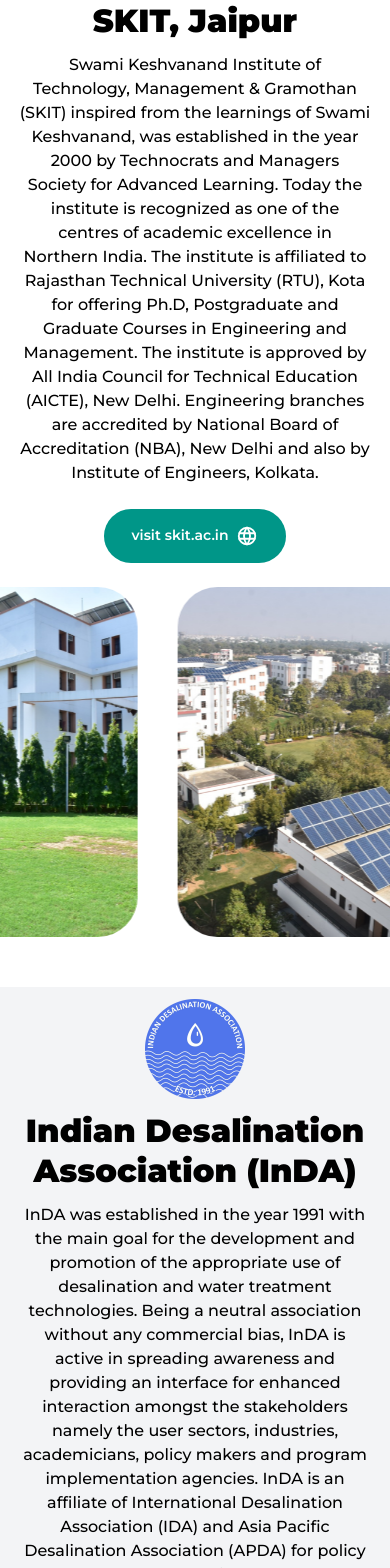
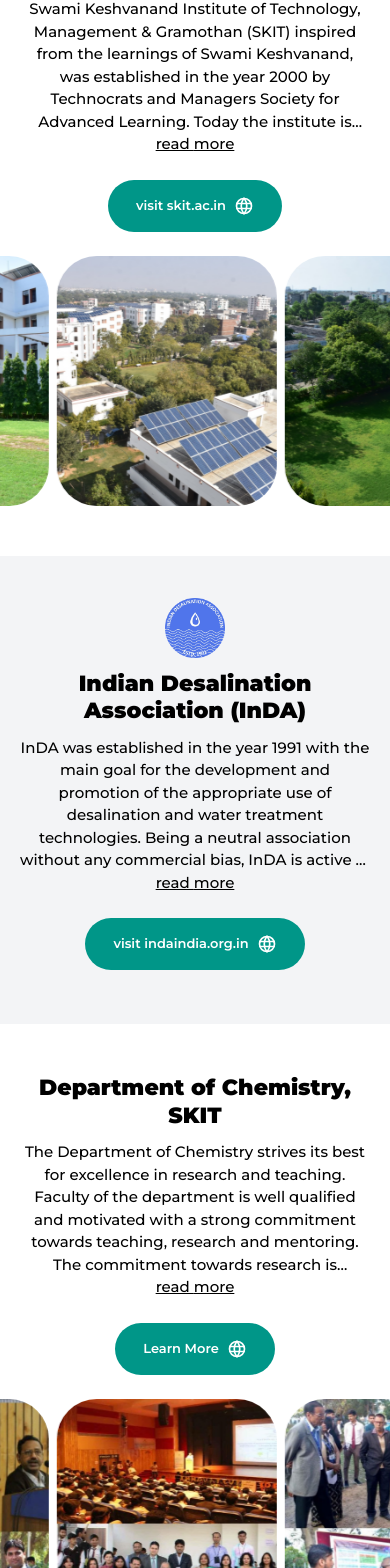
Before and after one commit to Prashant-S29/icepadm_skit, a Next.js app: page /about in a window 390 px wide. Shown: the part 219-1787 px from the top of the page. Built offline with nearby package versions, Linux system fonts and the light colour scheme.

Commit message:
Style: Made whole website responsive to all screen widths

```diff
--- a/app/about/page.tsx
+++ b/app/about/page.tsx
@@ -23,6 +23,7 @@
 import Image from "next/image";
 
 import Marquee from "react-fast-marquee";
+import BIG_PARA_HANDLER from "@/clientComponents/bigParaHandler";
 
 const ABOUT_US = () => {
   const skitImages = [skitThree, skitTwo, skitOne, skitFour, skitFive, skitSix];
@@ -40,19 +41,23 @@
   return (
     <>
       <div className=" w-full">
-        <div className="my-5 min-h-screen   rounded-[40px] ">
-          <div className="flex px-[5%]  justify-center items-center ">
+        <div className="my-5    rounded-[40px] ">
+          <div className="flex px-[20px] md:px-[4%] lg:px-[5%]  justify-center items-center ">
             <div className="text-center">
               <div className=" flex justify-center my-3">
-                <Image src={skit_logo} alt="skit_logo" className="w-[100px]" />
+                <Image
+                  src={skit_logo}
+                  alt="skit_logo"
+                  className="w-[60px] sm:w-[80px] md:w-[90px] lg:w-[100px]"
+                />
               </div>
               <div className="leading-tight">
-                <span className="text-[32px] text-[#000] font-black">
+                <span className="max-[400px]:text-[22px] text-[24px] sm:text-[28px]  md:text-[30px] lg:text-[32px] font-black">
                   SKIT, Jaipur
                 </span>
               </div>
-              <div className="text-[16px] font-medium mt-3">
-                <span>
+              <div className="text-[15px] lg:text-[16px] font-medium mt-3">
+                <BIG_PARA_HANDLER>
                   Swami Keshvanand Institute of Technology, Management &
                   Gramothan (SKIT) inspired from the learnings of Swami
                   Keshvanand, was established in the year 2000 by Technocrats
@@ -65,18 +70,18 @@
                   Technical Education (AICTE), New Delhi. Engineering branches
                   are accredited by National Board of Accreditation (NBA), New
                   Delhi and also by Institute of Engineers, Kolkata.
-                </span>
+                </BIG_PARA_HANDLER>
               </div>
               <div className="text-[16px] font-medium my-6 flex justify-center">
                 <Link
                   href="https://skit.ac.in"
-                  className="text-[14px] px-7 py-4 font-semibold flex gap-2 items-center rounded-full bg-[#009688] text-white"
+                  className="text-[13px] lg:text-[14px] w-fit px-7 py-4 font-semibold  flex gap-2 items-center rounded-full bg-[#009688] text-white"
                 >
                   <div>
                     <span>visit skit.ac.in</span>
                   </div>
                   <div>
-                    <TbWorld className="text-[22px]" />
+                    <TbWorld className="text-[20px] md:text-[22px]" />
                   </div>
                 </Link>
               </div>
@@ -85,30 +90,34 @@
           <div>
             <Marquee autoFill speed={30}>
               {skitImages.map((image, index) => (
-                <div key={index} className=" mx-5 rounded-[40px]">
+                <div key={index} className=" mx-1 rounded-[40px]">
                   <Image
                     src={image}
                     alt={`$image-${index}`}
-                    className="w-[300px] h-[350px] object-cover rounded-[40px]"
+                    className="w-[220px] md:w-[270px] lg:w-[300px] h-[250px] md:h-[300px] lg:h-[350px] object-cover rounded-[40px]"
                   />
                 </div>
               ))}
             </Marquee>
           </div>
         </div>
-        <div className="my-[50px] min-h-screen flex items-center bg-gray-100  ">
-          <div className="flex px-[5%]  justify-center items-center ">
+        <div className="py-[30px] md:py-[50px] h-fit my-[50px] md:min-h-screen  flex items-center bg-gray-100  ">
+          <div className="flex px-[20px] md:px-[4%] lg:px-[5%] justify-center items-center ">
             <div className="text-center">
               <div className=" flex justify-center my-3">
-                <Image src={indaLogo} alt="indalogo" className="w-[100px]" />
+                <Image
+                  src={indaLogo}
+                  alt="indalogo"
+                  className="w-[60px] sm:w-[80px] md:w-[90px] lg:w-[100px]"
+                />
               </div>
               <div className="leading-tight">
-                <span className="text-[32px] text-[#000] font-black">
+                <span className="max-[400px]:text-[22px] text-[24px] sm:text-[28px]  md:text-[30px] lg:text-[32px] font-black">
                   Indian Desalination Association (InDA)
                 </span>
               </div>
-              <div className="text-[16px] font-medium mt-3">
-                <span>
+              <div className="text-[15px] lg:text-[16px] font-medium mt-3">
+                <BIG_PARA_HANDLER>
                   InDA was established in the year 1991 with the main goal for
                   the development and promotion of the appropriate use of
                   desalination and water treatment technologies. Being a neutral
@@ -124,18 +133,18 @@
                   industries to enable them to mitigate the problems related to
                   wastewater & water management in addition to pollution
                   control.
-                </span>
+                </BIG_PARA_HANDLER>
               </div>
               <div className="text-[16px] font-medium my-6 flex justify-center">
                 <Link
                   href="https://skit.ac.in"
-                  className="text-[14px] px-7 py-4 font-semibold flex gap-2 items-center rounded-full bg-[#009688] text-white"
+                  className="text-[13px] lg:text-[14px] w-fit px-7 py-4 font-semibold  flex gap-2 items-center rounded-full bg-[#009688] text-white"
                 >
                   <div>
                     <span>visit indaindia.org.in</span>
                   </div>
                   <div>
-                    <TbWorld className="text-[22px]" />
+                    <TbWorld className="text-[20px] md:text-[22px]" />
                   </div>
                 </Link>
               </div>
@@ -146,12 +155,12 @@
           <div className="flex px-[5%]  justify-center items-center ">
             <div className="text-center">
               <div className="leading-tight">
-                <span className="text-[32px] text-[#000] font-black">
+                <span className="max-[400px]:text-[22px] text-[24px] sm:text-[28px]  md:text-[30px] lg:text-[32px] font-black">
                   Department of Chemistry, SKIT
                 </span>
               </div>
-              <div className="text-[16px] font-medium mt-3">
-                <span>
+              <div className="text-[15px] lg:text-[16px] font-medium mt-3">
+                <BIG_PARA_HANDLER>
                   The Department of Chemistry strives its best for excellence in
                   research and teaching. Faculty of the department is well
                   qualified and motivated with a strong commitment towards
@@ -168,38 +177,36 @@
                   time. Department offers a vibrant and dynamic atmosphere to
                   nurture the spirit of inquisitiveness amongst students and
                   faculty members.
-                </span>
+                </BIG_PARA_HANDLER>
               </div>
               <div className="text-[16px] font-medium my-6 flex justify-center">
                 <Link
                   href="https://skit.ac.in"
-                  className="text-[14px] px-7 py-4 font-semibold flex gap-2 items-center rounded-full bg-[#009688] text-white"
+                  className="text-[13px] lg:text-[14px] w-fit px-7 py-4 font-semibold  flex gap-2 items-center rounded-full bg-[#009688] text-white"
                 >
                   <div>
                     <span>Learn More</span>
                   </div>
                   <div>
-                    <TbWorld className="text-[22px]" />
+                    <TbWorld className="text-[20px] md:text-[22px]" />
                   </div>
                 </Link>
               </div>
             </div>
           </div>
-          <Marquee autoFill speed={30} className="mt-[20px]">
+          <div>
+            <Marquee autoFill speed={30}>
               {docImages.map((image, index) => (
-              <div key={index} className="w-[300px] mx-5  rounded-[40px]">
+                <div key={index} className=" mx-1 rounded-[40px]">
                   <Image
                     src={image}
                     alt={`$image-${index}`}
-                  className="w-[300px] h-[350px] object-cover rounded-[40px]"
+                    className="w-[220px] md:w-[270px] lg:w-[300px] h-[250px] md:h-[300px] lg:h-[350px] object-cover rounded-[40px]"
                   />
                 </div>
-              // <div
-              //   key={index}
-              //   className="w-[300px] h-[350px] bg-gray-100 rounded-[40px] mx-5"
-              // />
               ))}
             </Marquee>
+          </div>
         </div>
       </div>
     </>
--- a/app/advisors/page.tsx
+++ b/app/advisors/page.tsx
@@ -7,12 +7,14 @@
       <div className="w-full min-h-screen flex justify-center text-center pb-5">
         <div className="w-full mt-5">
           <div className="leading-tight">
-            <span className="text-[32px] font-black">Advisory Committee</span>
+            <span className="max-[400px]:text-[22px] text-[24px] sm:text-[28px]  md:text-[30px] lg:text-[32px] font-black">
+              Advisory Committee
+            </span>
           </div>
           {advisoryBoard.map((advisoryDetail, index) => (
             <div key={index} className="mt-[30px] w-full">
               <div>
-                <span className="text-[32px] font-black">
+                <span className="max-[400px]:text-[22px] text-[24px] sm:text-[28px]  md:text-[30px] lg:text-[32px] font-black">
                   {advisoryDetail.category}
                 </span>
               </div>
@@ -24,17 +26,17 @@
                   hover:shadow-[0_0px_15px_-10px_rgba(0,0,0,0.3)] px-[20px] py-[20px] rounded-[15px] w-[300px]"
                   >
                     <div className="mt-3">
-                      <span className="text-[16px] font-bold">
+                      <span className="text-[15px] md:text-[16px] font-bold">
                         {memberDetail.name}
                       </span>
                     </div>
-                    <div>
-                      <span className="text-[15px] text-gray-500">
+                    <div className="leading-tight">
+                      <span className="text-[13px] md:text-[15px] text-gray-500">
                         {memberDetail.post}
                       </span>
                     </div>
-                    <div>
-                      <span className="text-[15px] text-gray-500">
+                    <div className="leading-tight">
+                      <span className="text-[13px] md:text-[15px] text-gray-500">
                         {memberDetail.address}
                       </span>
                     </div>
--- a/app/guidelines/page.tsx
+++ b/app/guidelines/page.tsx
@@ -6,26 +6,24 @@
     <>
       <div className="w-full min-h-screen">
         <div className="text-center mt-5">
-          {/* <div>
-            <span className="text-[16px] text-gray-600">
-              ICEPADM Rule and Regulations
-            </span>
-          </div> */}
           <div className="leading-tight">
-            <span className="text-[32px] font-black">
+            <span className="max-[400px]:text-[22px] text-[24px] sm:text-[28px]  md:text-[30px] lg:text-[32px] font-black">
               Paper Submission Guidelines
             </span>
           </div>
         </div>
-        <div className="w-full p-[20px] flex justify-center gap-[50px] mt-5">
-          <div className="px-[50px] py-[30px] w-[40%] bg-gray-100 rounded-[40px]">
+        <div className="w-full p-[20px] flex justify-center flex-wrap gap-y-[20px] gap-x-[50px] mt-5">
+          <div
+            className="px-[40px] lg:px-[50px] py-[30px] w-full lg:w-[40%]
+          bg-gray-100 rounded-[35px] md:rounded-[40px]"
+          >
             <div className="leading-tight">
-              <span className="text-[20px] font-extrabold">
+              <span className="text-[18px] md:text-[20px] font-extrabold">
                 Oral Presentation Guidelines
               </span>
             </div>
             <div className="mt-3">
-              <ul className="list-disc ">
+              <ul className="list-disc text-[15px] md:text-[16px] ">
                 <li>
                   <span className="font-semibold">Presentation slots</span>:
                   Limited to 15 minutes.
@@ -46,14 +44,17 @@
               </ul>
             </div>
           </div>
-          <div className="px-[50px] py-[30px] w-[40%] bg-gray-100 rounded-[40px]">
+          <div
+            className="px-[40px] lg:px-[50px] py-[30px] w-full lg:w-[40%]
+          bg-gray-100 rounded-[35px] md:rounded-[40px]"
+          >
             <div className="leading-tight">
-              <span className="text-[20px] font-extrabold">
+              <span className="text-[18px] md:text-[20px] font-extrabold">
                 Poster Presentation Guidelines
               </span>
             </div>
             <div className="mt-3">
-              <ul className="list-disc ">
+            <ul className="list-disc text-[15px] md:text-[16px] ">
                 <li>
                   <span className="font-semibold">Poster format</span>: 1-page
                   PDF in landscape orientation.
--- a/app/publication/page.tsx
+++ b/app/publication/page.tsx
@@ -8,31 +8,28 @@
     <>
       <div className="w-full min-h-screen">
         <div className="text-center mt-5">
-          {/* <div>
-            <span className="text-[16px] text-gray-600">
-              ICEPADM Publications
-            </span>
-          </div> */}
           <div className="leading-tight">
-            <span className="text-[32px] font-black">
+            <span className="max-[400px]:text-[22px] text-[24px] sm:text-[28px]  md:text-[30px] lg:text-[32px] font-black">
               SKIT Research Journal
             </span>
           </div>
         </div>
         <div className="mt-5  w-full">
           <div className="w-full">
-            <div className="flex justify-center">
+            <div className="flex justify-center px-5">
               <Image src={srj} alt="srj" className="w-[350px]" />
             </div>
-            <div className="w-full text-center mt-3">
-              <span>
-                ISSN (PRINT) 2278-2508 ISSN (ONLINE) 2454-9673
-              </span>
+            <div className="w-full text-center mt-3 px-5 leading-tight">
+              <span className="text-[14px] sm:text-[16px]">ISSN (PRINT) 2278-2508 ISSN (ONLINE) 2454-9673</span>
             </div>
             <div className="w-full text-center">
-              <span className="text-gray-600 text-[15px]">
+              <span className="text-gray-600 text-[13px] sm:text-[15px]">
                 For more info{" "}
-                <Link href="https://ijskit.org/" target="_blank" className="font-semibold">
+                <Link
+                  href="https://ijskit.org/"
+                  target="_blank"
+                  className="font-semibold"
+                >
                   Click here
                 </Link>
               </span>
--- a/app/registration/page.tsx
+++ b/app/registration/page.tsx
@@ -9,9 +9,11 @@
       <div className="w-full min-h-screen">
         <div>
           <div className="leading-tight text-center my-5">
-            <span className="text-[32px] font-black">ICEPADM Registration</span>
+            <span className="max-[400px]:text-[22px] text-[24px] sm:text-[28px]  md:text-[30px] lg:text-[32px] font-black">
+              ICEPADM Registration
+            </span>
           </div>
-          <div className="flex justify-center gap-[30px] px-5">
+          <div className="flex flex-wrap justify-center gap-x-[30px] gap-y-5 px-5">
             {registrationDetails.map((details, index) => (
               <CONFERENCE_REG_CARD
                 details={details}
@@ -24,15 +26,13 @@
 
         <div>
           <div className="leading-tight text-center my-5">
-            <span className="text-[32px] font-black">Paper Submissions</span>
+            <span className="max-[400px]:text-[22px] text-[24px] sm:text-[28px]  md:text-[30px] lg:text-[32px] font-black">
+              Paper Submissions
+            </span>
           </div>
-          <div className="flex justify-center gap-[30px] px-5">
+          <div className="flex flex-wrap justify-center gap-x-[30px] gap-y-5 px-5">
             {paperSubmissionDetails.map((details, index) => (
-              <PAPER_SUB_CARD
-                details={details}
-                index={index}
-                key={index}
-              />
+              <PAPER_SUB_CARD details={details} index={index} key={index} />
             ))}
           </div>
         </div>
--- a/app/speakers/page.tsx
+++ b/app/speakers/page.tsx
@@ -7,13 +7,10 @@
     <>
       <div className="w-full flex justify-center text-center pb-5">
         <div className="mt-5">
-          {/* <div>
-            <span className="text-[16px] text-gray-600">
-              ICEPADM Speakers Panle
+          <div className="leading-tight">
+            <span className="max-[400px]:text-[22px] text-[24px] sm:text-[28px]  md:text-[30px] lg:text-[32px] font-black">
+              Eminent Speakers
             </span>
-          </div> */}
-          <div className="leading-tight">
-            <span className="text-[32px] font-black">Eminent Speakers</span>
           </div>
           <div className=" flex flex-wrap  gap-x-[50px]  justify-center">
             {speakers.map((speakerDetail, index) => (
@@ -24,21 +21,21 @@
                       <Image
                         src={speakerDetail.photo}
                         alt="photo"
-                        className="w-[150px] h-[150px] object-cover object-top rounded-full"
+                        className="w-[130px] md:w-[140px] lg:w-[150px] aspect-square object-cover object-top rounded-full"
                       />
                     </div>
                     <div className="mt-3">
-                      <span className="text-[16px] font-bold">
+                      <span className="text-[15px] md:text-[16px] font-bold">
                         {speakerDetail.name}
                       </span>
                     </div>
-                    <div>
-                      <span className="text-[15px] text-gray-500">
+                    <div className="leading-tight">
+                      <span className="text-[13px] md:text-[15px] text-gray-500">
                         {speakerDetail.post}
                       </span>
                     </div>
-                    <div className="line-clamp-2">
-                      <span className="text-[15px] text-gray-500">
+                    <div className="leading-tight">
+                      <span className="text-[13px] md:text-[15px] text-gray-500">
                         {speakerDetail.address}
                       </span>
                     </div>
--- /dev/null
+++ b/clientComponents/bigParaHandler.tsx
@@ -0,0 +1,30 @@
+"use client";
+
+import React, { useState } from "react";
+
+const BIG_PARA_HANDLER = ({ children }: { children: string }) => {
+  const [showFullPara, setShowFullPara] = useState(false);
+  return (
+    <>
+      <span
+        className={`duration-200  ${
+          showFullPara
+            ? "line-clamp-none"
+            : "line-clamp-6 md:line-clamp-5 lg:line-clamp-none"
+        }`}
+      >
+        {children}
+      </span>
+      <span
+        className="underline px-3 lg:hidden"
+        onClick={() => {
+          setShowFullPara(!showFullPara);
+        }}
+      >
+        read {showFullPara ? "less" : "more"}
+      </span>
+    </>
+  );
+};
+
+export default BIG_PARA_HANDLER;
--- a/components/about.tsx
+++ b/components/about.tsx
@@ -26,7 +26,7 @@
             </div>
             <div className="lg:pr-4 flex justify-center">
               <div className="mt-3 w-full leading-tight sm:leading-normal lg:w-[69%]">
-                <span className="text-[14px] sm:text-[16px]">
+                <span className="text-[15px] lg:text-[16px] font-medium">
                   <span className="font-semibold">Our goal</span> is to provide
                   a platform for researchers addressing pressing environmental
                   issues, facilitating the exchange of ideas and information.
--- a/components/community.tsx
+++ b/components/community.tsx
@@ -24,7 +24,7 @@
               href={contactDetail.link}
               target="_blank"
               className="hover:border-gray-300 duration-300 w-full sm:w-fit  border border-white
-          hover:shadow-[0_0px_15px_-10px_rgba(0,0,0,0.3)] rounded-[10px] md:rounded-[15px]"
+          hover:shadow-[0_0px_15px_-10px_rgba(0,0,0,0.3)] rounded-[15px]"
             >
               <div className="py-4 lg:py-5 px-5 lg:px-6 bg-gray-100  flex items-center gap-3 rounded-[15px] ">
                 <div>
--- a/components/footer.tsx
+++ b/components/footer.tsx
@@ -3,8 +3,9 @@
 const FOOTER = () => {
   return (
     <>
-      <div className=" text-center w-full px-2 text-[14px] py-[2px] ">
-        <span>All Rights are Reserved under &copy; 2021 SKIT M&G, Jaipur</span>
+      <div className=" text-center w-full px-2  py-[2px] mt-4 mb-2 leading-none">
+        <span className="text-[12px] sm:text-[14px] md:text-[15px]" >All Rights are Reserved under &copy; 2021
+        <br className="block sm:hidden"/>SKIT M&G, Jaipur</span>
       </div>
     </>
   );
```
Also changed, not shown: app/contact/page.tsx (+12 -12 lines), app/organizers/page.tsx (+15 -16 lines). Lines whose indentation alone changed are shown as unchanged.
